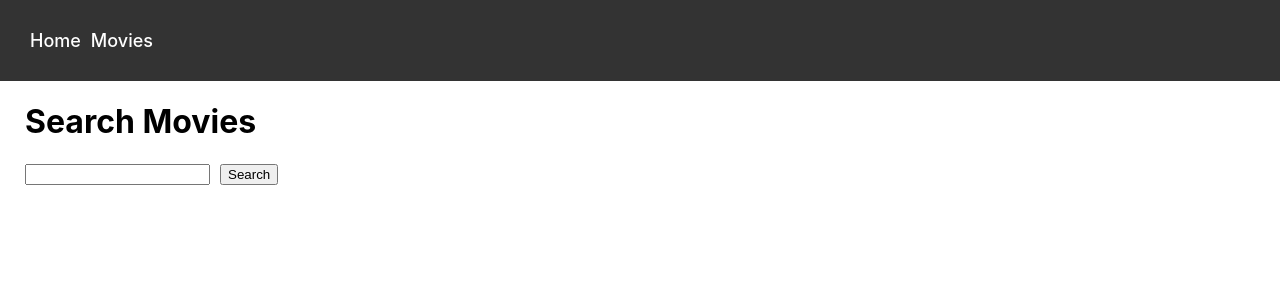
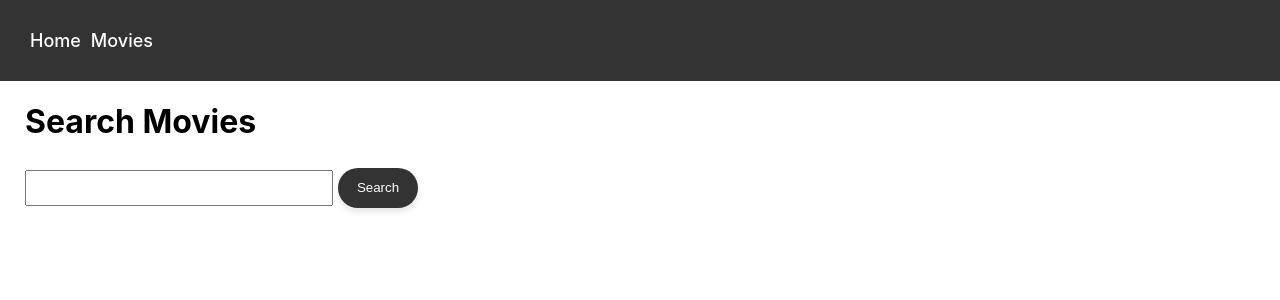
Before and after one commit to Blazej90/goit-react-hw-05-movies, a React (Create React App) app: page /movies in a window 1280 px wide. Shown: the top 300 px of the page. Built offline with nearby package versions, Linux system fonts and the light colour scheme.

Commit message:
add styles

```diff
--- a/src/components/HomePage/Home.js
+++ b/src/components/HomePage/Home.js
@@ -2,6 +2,7 @@ import React, { useEffect, useState } from 'react';
 import { Link } from 'react-router-dom';
 import axios from 'axios';
 import PropTypes from 'prop-types';
+import styles from './Home.module.css';
 
 const Home = () => {
   const [trendingMovies, setTrendingMovies] = useState([]);
@@ -26,7 +27,7 @@ const Home = () => {
       <h1>Trending today</h1>
       <ul>
         {trendingMovies.map(movie => (
-          <li key={movie.id}>
+          <li key={movie.id} className={styles.containerMovies}>
             <Link to={`/movies/${movie.id}`}>{movie.title}</Link>
           </li>
         ))}
--- a/src/components/HomePage/Home.module.css
+++ b/src/components/HomePage/Home.module.css
@@ -0,0 +1,7 @@
+h1 {
+  margin-left: 10px;
+}
+
+.containerMovies {
+  margin-top: 10px;
+}
--- a/src/components/MoviesSearch/Movies.js
+++ b/src/components/MoviesSearch/Movies.js
@@ -26,8 +26,9 @@ const Movies = () => {
         type="text"
         value={query}
         onChange={e => setQuery(e.target.value)}
+        className={styles.labelSearch}
       />
-      <button onClick={handleSearch} className={styles.BtnSearch}>
+      <button onClick={handleSearch} className={styles.btnSearch}>
         {' '}
         Search
       </button>
--- a/src/components/MoviesSearch/Movies.module.css
+++ b/src/components/MoviesSearch/Movies.module.css
@@ -10,3 +10,26 @@
   width: 200px;
   height: auto;
 }
+
+.btnSearch {
+  background-color: #333;
+  color: #fff;
+  border: none;
+  margin: 5px;
+  width: 80px;
+  height: 40px;
+  text-decoration: none;
+  cursor: pointer;
+  border-radius: 999999px;
+  box-shadow: 0px 4px 6px rgba(0, 0, 0, 0.1);
+  transition: background-color 0.3s, transform 0.1s;
+}
+
+.btnSearch:active {
+  transform: scale(0.95);
+}
+
+.labelSearch {
+  width: 300px;
+  height: 30px;
+}
```
